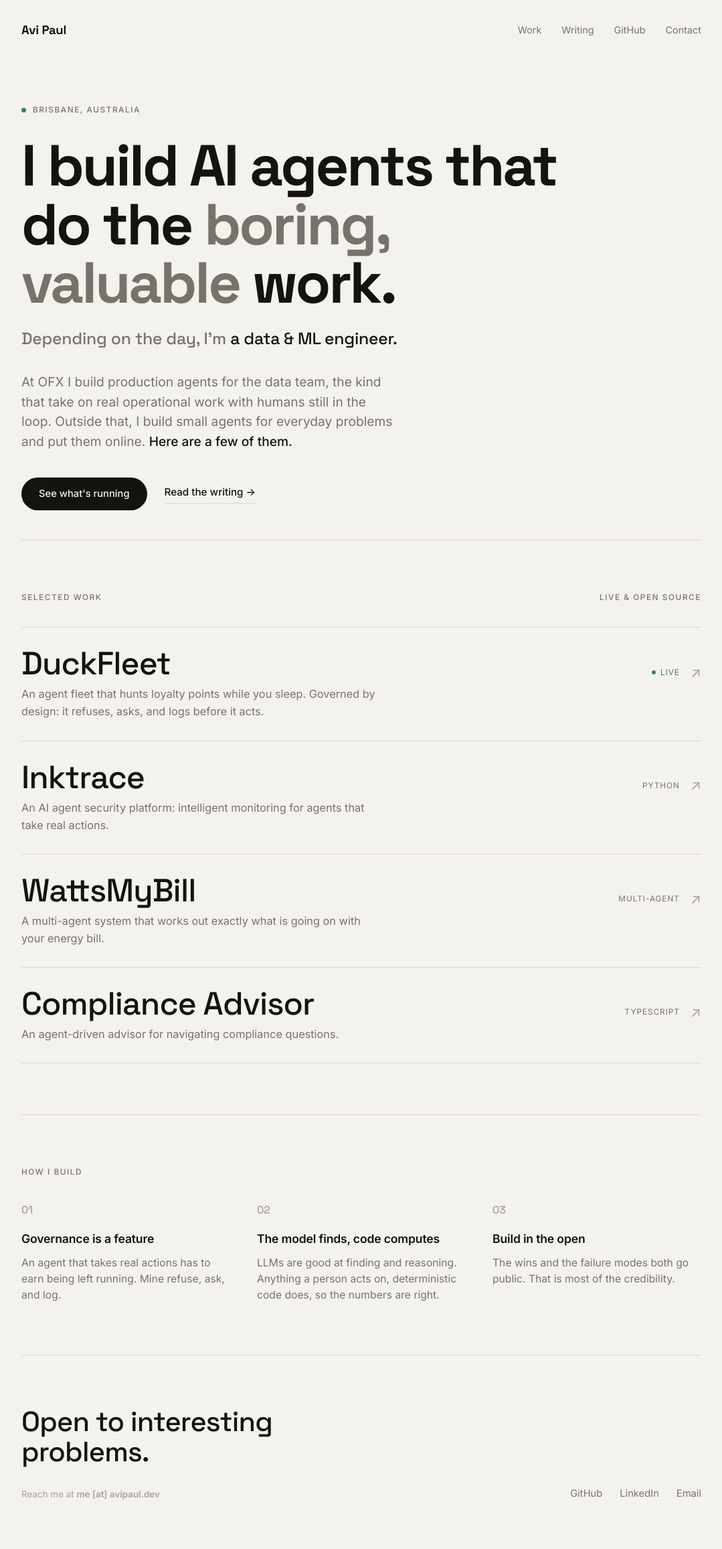
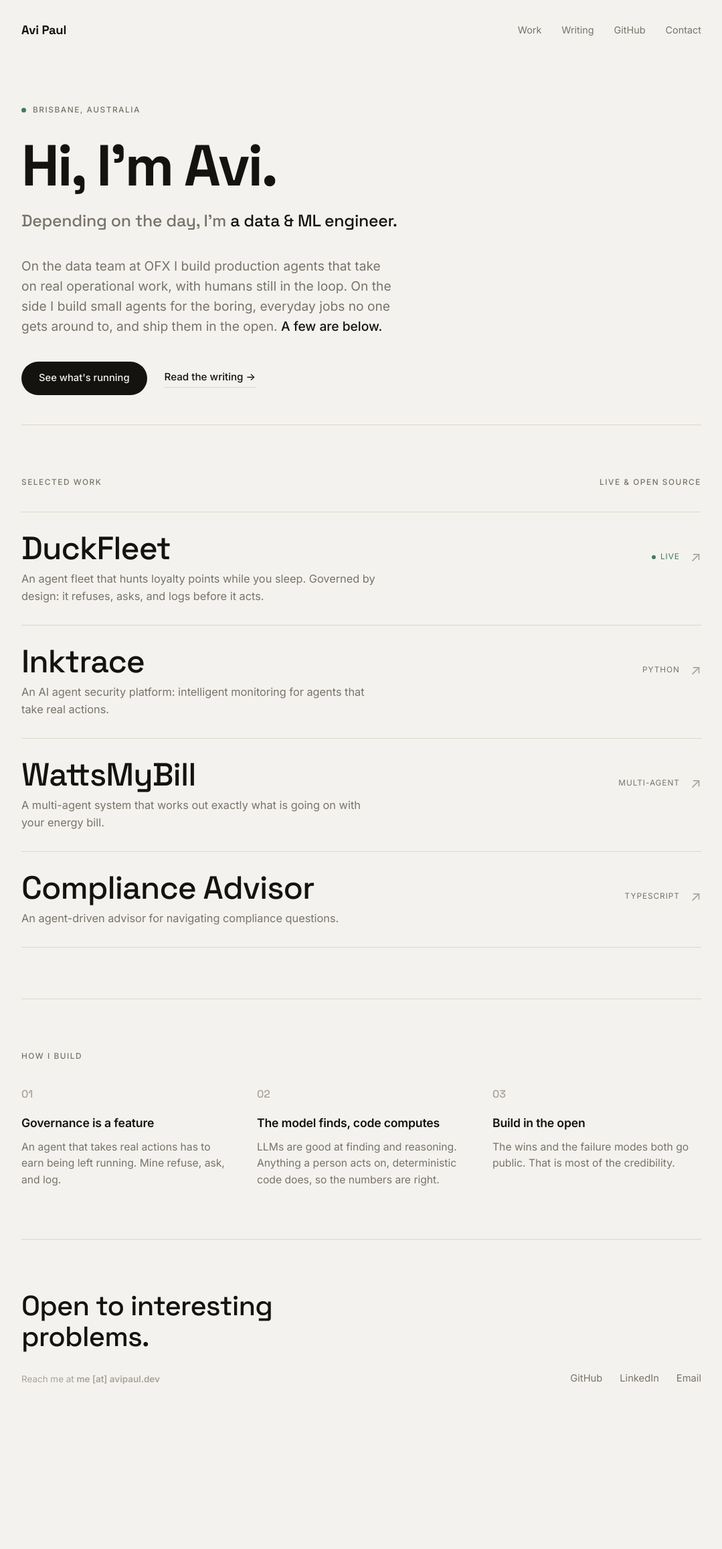
Before and after one commit to avipaul6/avipaul6.github.io, a Jekyll site: the page built from index.html, in a window 1280 px wide. Shown: the whole page at 67% size, without its empty margins (100-1179 px from the left). Built offline with Jekyll 4.4.1, drawn with Linux system fonts in a browser that asks for light colours; after the commit the page ends 2140 px from its top, so only the background shows below that.

Commit message:
updating headline

```diff
--- a/_layouts/default.html
+++ b/_layouts/default.html
@@ -69,10 +69,10 @@
     h1 {
       font-family: var(--display); font-weight: 700;
       font-size: clamp(2.7rem, 7vw, 5.4rem); line-height: 1.01;
-      letter-spacing: -.035em; margin: 0 0 34px; max-width: 15ch;
+      letter-spacing: -.035em; margin: 0 0 18px; max-width: 15ch;
     }
     h1 em { font-style: normal; color: var(--muted); }
-    .rotate-line { font-family: var(--display); font-weight: 500; font-size: clamp(1.15rem, 2.5vw, 1.55rem); color: var(--muted); letter-spacing: -.01em; margin: -14px 0 30px; }
+    .rotate-line { font-family: var(--display); font-weight: 500; font-size: clamp(1.15rem, 2.5vw, 1.55rem); color: var(--muted); letter-spacing: -.01em; margin: 0 0 34px; }
     .rotate-line span { color: var(--text); display: inline-block; transition: opacity .45s ease; }
     .rotate-line span.fade-out { opacity: 0; }
     .lede { font-size: 1.2rem; line-height: 1.55; color: var(--muted); max-width: 46ch; margin: 0 0 38px; }
--- a/index.html
+++ b/index.html
@@ -6,12 +6,12 @@ description: I lead AI engineering at OFX in Brisbane and build small AI agents
 
 <header class="hero">
   <span class="eyebrow label"><span class="dot"></span> Brisbane, Australia</span>
-  <h1>I build AI agents that do the <em>boring, valuable</em> work.</h1>
+  <h1>Hi, I'm Avi.</h1>
   <p class="rotate-line" id="hi">Depending on the day, I'm <span>an AI engineer.</span></p>
   <p class="lede">
-    At OFX I build production agents for the data team, the kind that take on real operational work
-    with humans still in the loop. Outside that, I build small agents for everyday problems and put
-    them online. <strong>Here are a few of them.</strong>
+    On the data team at OFX I build production agents that take on real operational work, with
+    humans still in the loop. On the side I build small agents for the boring, everyday jobs no
+    one gets around to, and ship them in the open. <strong>A few are below.</strong>
   </p>
   <div class="cta-row">
     <a class="btn-pill" href="#work">See what's running</a>
```
